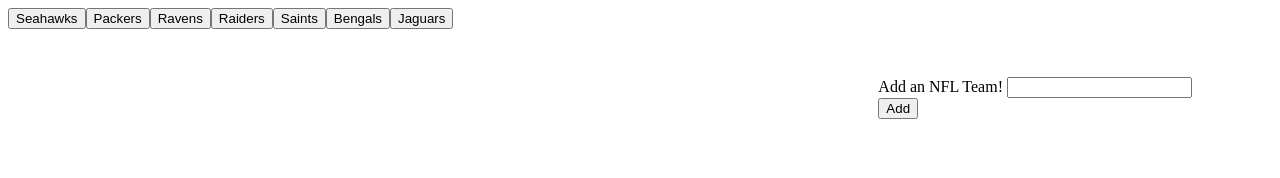
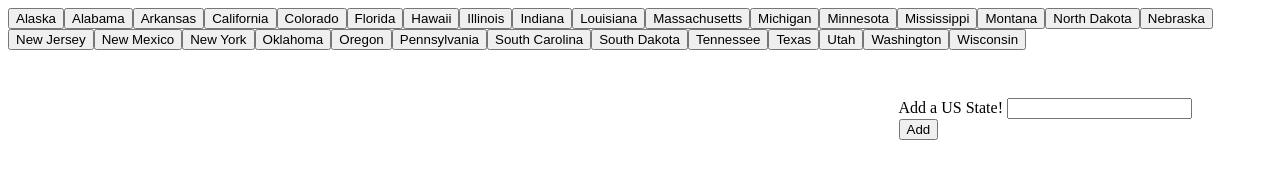
Before and after one commit to hirohtk/Giphy-API-Project, a plain HTML site: page index.html in a window 1280 px wide. Shown: the top 178 px of the page. Drawn offline with nearby package versions, Linux system fonts and the light colour scheme.

Commit message:
adding functionality that makes correct capitalization automatic when adding a valid state (also added a check if what the user inputs is a valid state

```diff
--- a/assets/app.js
+++ b/assets/app.js
@@ -1,7 +1,90 @@
-// Initial array of things
-var teams = ["Seahawks", "Packers", "Ravens", "Raiders", "Saints", "Bengals", "Jaguars"];
+// Initial array of things  (used teams here because I originally wanted NFL teams, but changed mind and did states instead)
+var teams = ["Alaska",
+    "Alabama",
+    "Arkansas",
+    "California",
+    "Colorado",
+    "Florida",
+    "Hawaii",
+    "Illinois",
+    "Indiana",
+    "Louisiana",
+    "Massachusetts",
+    "Michigan",
+    "Minnesota",
+    "Mississippi",
+    "Montana",
+    "North Dakota",
+    "Nebraska",
+    "New Jersey",
+    "New Mexico",
+    "New York",
+    "Oklahoma",
+    "Oregon",
+    "Pennsylvania",
+    "South Carolina",
+    "South Dakota",
+    "Tennessee",
+    "Texas",
+    "Utah",
+    "Washington",
+    "Wisconsin"];
 
-
+var states = ["Alaska",
+    "Alabama",
+    "Arkansas",
+    "American Samoa",
+    "Arizona",
+    "California",
+    "Colorado",
+    "Connecticut",
+    "District of Columbia",
+    "Delaware",
+    "Florida",
+    "Georgia",
+    "Guam",
+    "Hawaii",
+    "Iowa",
+    "Idaho",
+    "Illinois",
+    "Indiana",
+    "Kansas",
+    "Kentucky",
+    "Louisiana",
+    "Massachusetts",
+    "Maryland",
+    "Maine",
+    "Michigan",
+    "Minnesota",
+    "Missouri",
+    "Mississippi",
+    "Montana",
+    "North Carolina",
+    " North Dakota",
+    "Nebraska",
+    "New Hampshire",
+    "New Jersey",
+    "New Mexico",
+    "Nevada",
+    "New York",
+    "Ohio",
+    "Oklahoma",
+    "Oregon",
+    "Pennsylvania",
+    "Puerto Rico",
+    "Rhode Island",
+    "South Carolina",
+    "South Dakota",
+    "Tennessee",
+    "Texas",
+    "Utah",
+    "Virginia",
+    "Virgin Islands",
+    "Vermont",
+    "Washington",
+    "Wisconsin",
+    "West Virginia",
+    "Wyoming"]
 
 $(document).ready(function () {
 
@@ -12,10 +95,27 @@
         $("#add-team").on("click", function () {
             event.preventDefault();
             var inputTeam = $("#team-input").val();
+            var inputTeamLowercase = inputTeam.toLowerCase();
+            var inputTeamCapitalize = inputTeamLowercase.charAt(0).toUpperCase() + inputTeamLowercase.slice(1); // toUpperCase seems to delete the rest of the string after
+            // character at zero.  that's why inputTeam.slice(1) which is the rest of the string without the first letter is concatenated back on
 
-            teams.push(inputTeam);
+            console.log(inputTeamCapitalize);
 
+
+            if (states.includes(inputTeamCapitalize)) {
+            console.log("Valid State");
+            teams.push(inputTeamCapitalize);
+            $("#team-input").val("");
             refreshButtons(); // NEEDED THIS SO THAT YOU REFRESH YOUR BUTTONS AND APPLY ALL OF THE PREVIOUS FUNCTIONALITY ON THERE (I.E. ADDING TEAM NAME, ON CLICK FUNCTION, ETC,)
+            }
+            else {
+                console.log("not a state");
+                alert("Please enter a valid state");
+                $("#team-input").val("");
+            }
+
+
+
         });
 
         function refreshButtons() {
@@ -49,6 +149,7 @@
 
                         var newDiv = $("<div>");
                         newDiv.attr("style", "height: 15rem; width: 25rem; float:left; margin-left: 1rem; margin-right: 1rem;")
+                        newDiv.addClass("imageDiv");
 
                         var newP = $("<p>");
                         newP.text("Rating:" + rating);
--- a/assets/style.css
+++ b/assets/style.css
@@ -8,3 +8,11 @@
     margin-right: 5rem;
     margin-top: 3rem;
 }
+
+.imageDiv {
+
+}
+
+.clickableGif {
+    max-width: 20rem;
+}
--- a/index.html
+++ b/index.html
@@ -4,7 +4,7 @@
 <head>
     <meta charset="utf-8">
     <meta name="viewport" content="width=device-width, initial-scale=1.0">
-    <title>Giphy Project</title>
+    <title>Giphy Project - US States</title>
     <script src="https://cdnjs.cloudflare.com/ajax/libs/jquery/3.2.1/jquery.min.js"></script>
     <link rel="stylesheet" href="assets/style.css">
 </head>
@@ -23,7 +23,7 @@
         </div>
 
         <form id="team-form">
-            <label for="team-input">Add an NFL Team!</label>
+            <label for="team-input">Add a US State!</label>
             <input type="text" id="team-input"><br>
 
             <!-- Button triggers new movie to be added -->
```
